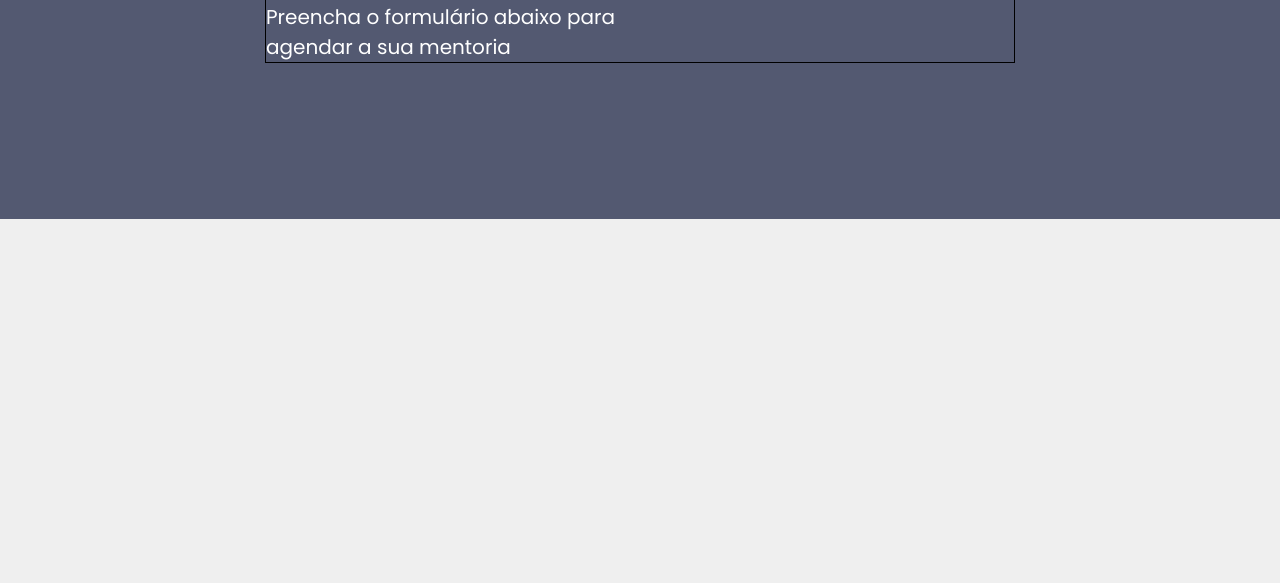
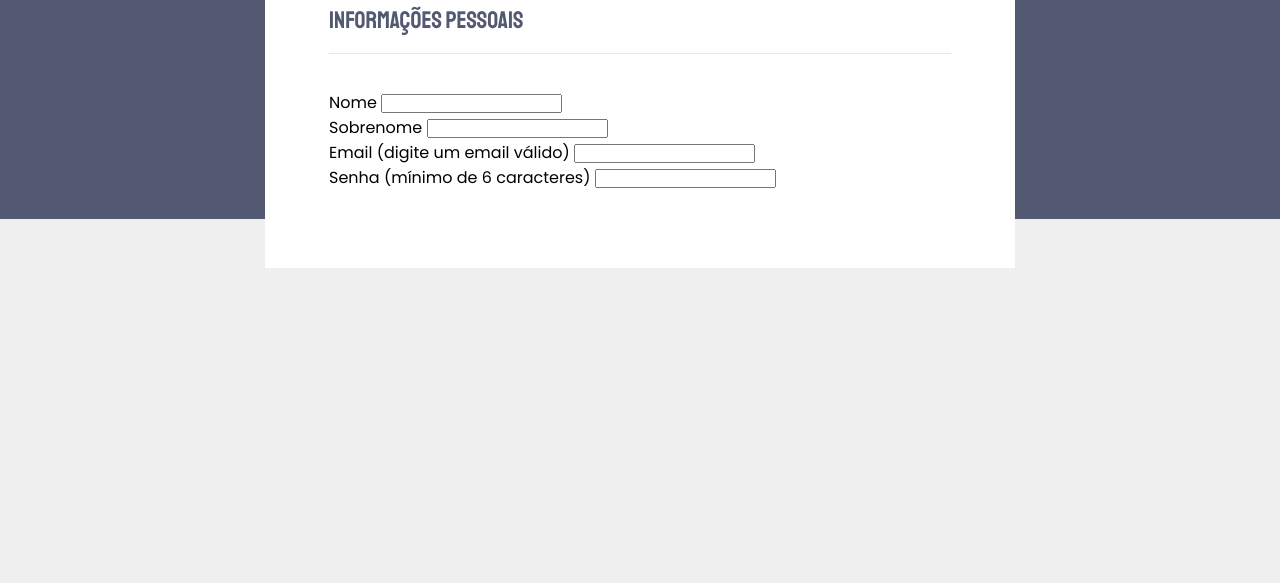
Before and after one commit to ThiagooMedeiros/forms, a plain HTML site: page index.html in a window 1280 px wide. Shown: the part 217-800 px from the top of the page. Drawn offline with Linux system fonts and the light colour scheme.

Commit message:
feat: add Global and Forms style

```diff
--- a/index.html
+++ b/index.html
@@ -7,7 +7,7 @@
     <meta charset="UTF-8">
     <meta name="viewport" content="width=device-width, initial-scale=1.0">
     <title>Two Forms</title>
-    <link rel="stylesheet" href="./style.css">
+    <link rel="stylesheet" href="/style/global.css">
 
 
     <link href="https://fonts.googleapis.com/css2?family=Poppins&family=Staatliches&display=swap" rel="stylesheet">
@@ -19,6 +19,34 @@
         <p>Preencha o formulário abaixo para <br>
           agendar a sua mentoria</p>
       </header>
+
+      <form>
+        <fieldset>
+          <div class="fieldset-wrapper one">
+            <legend>Informações pessoais</legend>
+            <div class="two-coluns">
+              <div class="input-wrapper">
+                <label for="user-name">Nome</label>
+                <input type="text" name="." id="user-name">
+              </div>
+              <div class="input-wrapper">
+                <label for="user-surname">Sobrenome</label>
+                <input type="text" name="." id="user-surname">
+              </div>
+            </div>
+
+            <div class="input-wrapper">
+              <label for="mail">Email <span>(digite um email válido)</span></label>
+              <input type="email" name="." id="mail">
+            </div>
+            <div class="input-wrapper">
+              <label for="password">Senha <span>(mínimo de 6 caracteres)</span></label>
+              <input type="password" name="." id="password">
+            </div>
+          </div>
+
+        </fieldset>
+      </form>
     </div>
   </body>
 </html>
--- /dev/null
+++ b/style/forms.css
@@ -0,0 +1,26 @@
+form{
+  background-color: #FFF;
+  width: 100%;
+  min-height: 300px;
+  margin-top: 58px;
+  padding: 64px;
+
+  border-radius: 20px 20px 0px 0px;
+}
+form > fieldset{
+  border: none;
+}
+.fieldset-wrapper > legend{
+  color: #535971;
+  font-family: 'Staatliches', sans-serif;
+  font-size: 24px;
+  line-height: 34px;
+
+  padding-bottom: 16px;
+  width: 100%;
+  border-bottom: 1px solid #E6E6F0;
+  margin-bottom: 36px;
+}
+.one{
+  margin-bottom: 14px; /*já tem 16px no input*/
+}
--- /dev/null
+++ b/style/global.css
@@ -0,0 +1,33 @@
+@import url(./header.css);
+@import url(./forms.css);
+@import url(./input.css);
+@import url(./label.css);
+
+*{
+  margin: 0;
+  padding: 0;
+  box-sizing: border-box;
+}
+body{
+  font-family: 'Poppins', sans-serif;
+  /*font-family: 'Staatliches', sans-serif;*/
+
+  background: #EFEFEF ;
+
+  height: 100vh;
+}
+body::before{
+  content: '';
+  width: 100%;
+  height: 436px;
+  background: #535971;
+
+  position: absolute;
+  z-index: -1;
+  top: 0;
+  left: 0;
+}
+.app{
+  width: 750px;
+  margin: 0 auto;
+}
```
